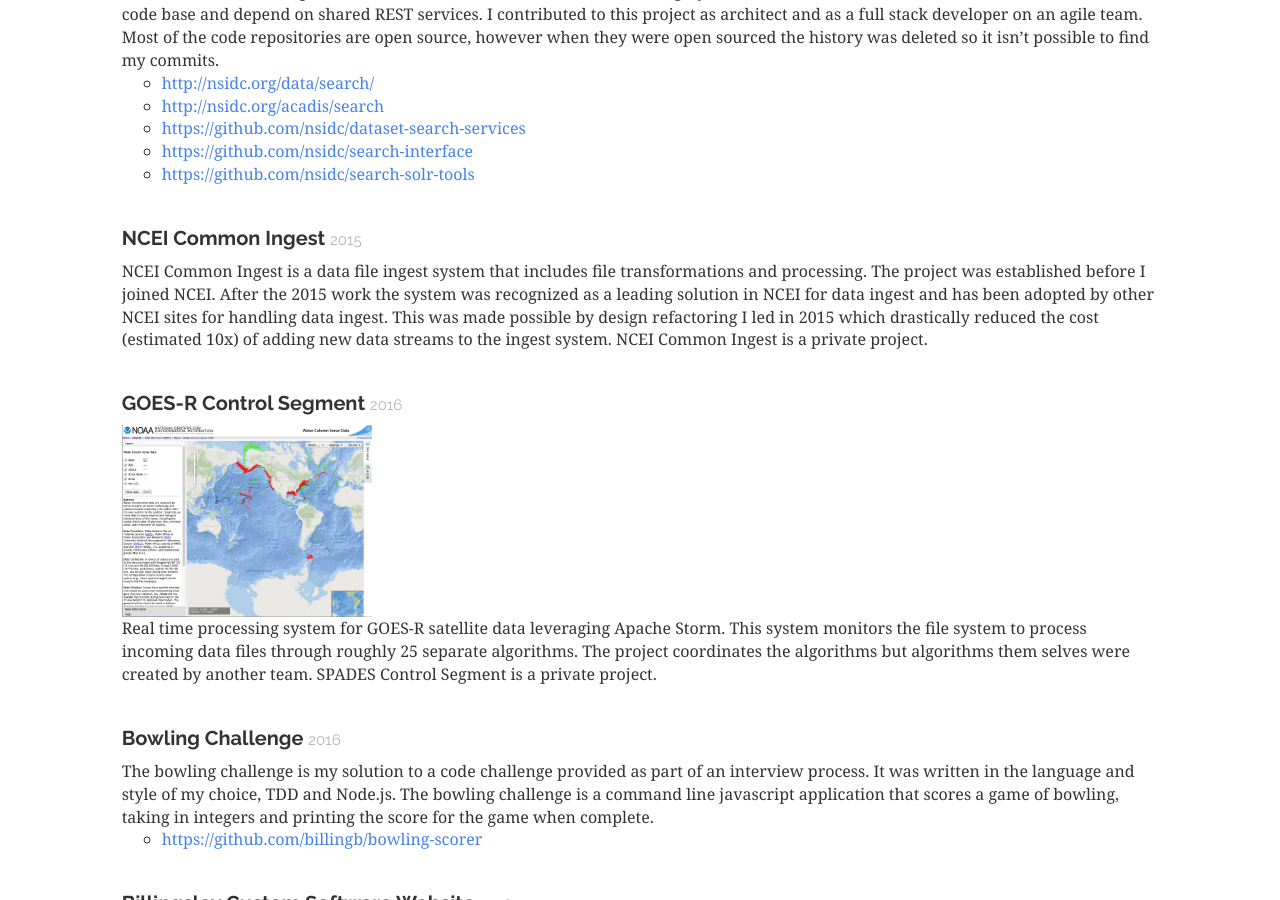
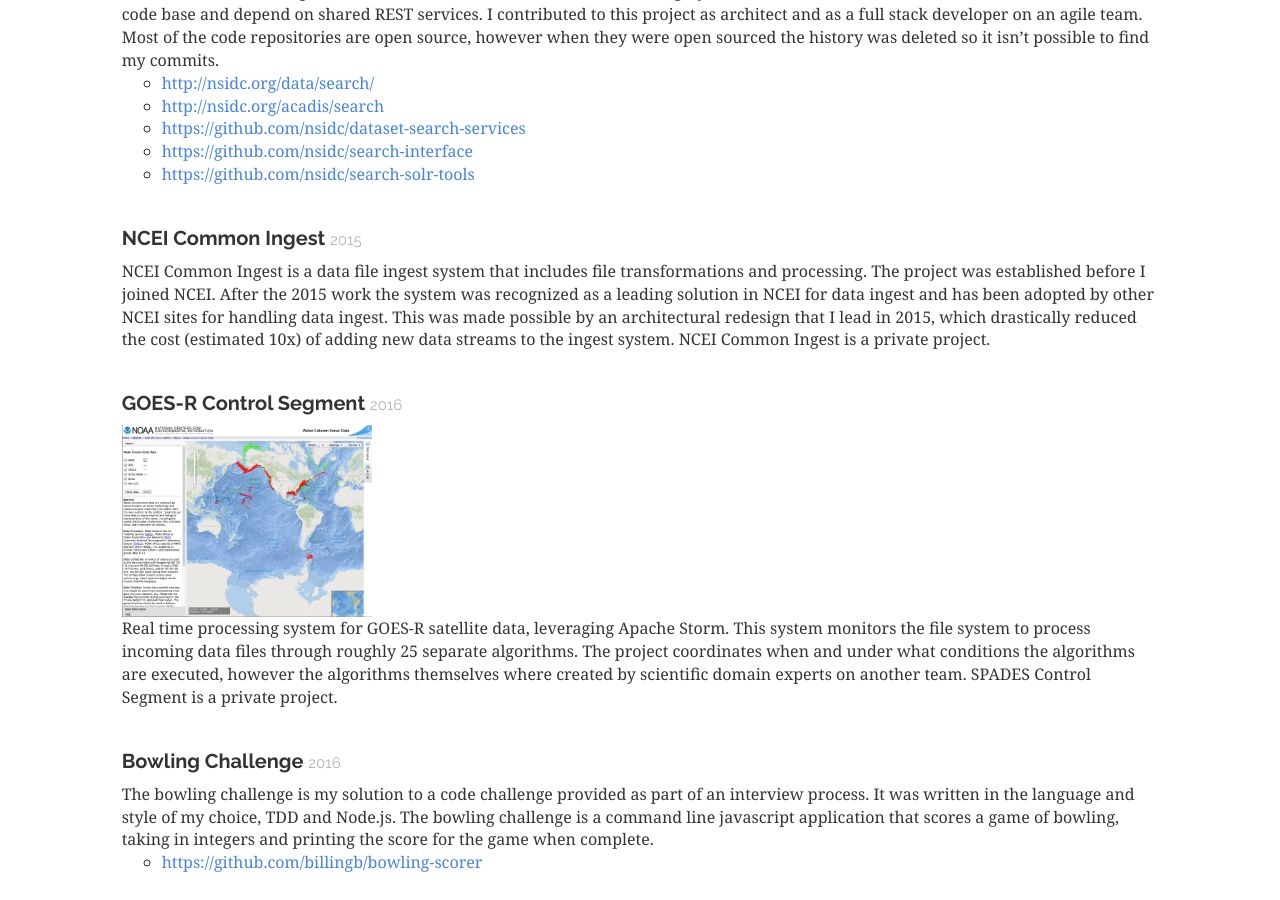
Before and after one commit to billingb/billingsley-custom-software-llc, a Jekyll site: the page built from portfolio.html, in a window 1280 px wide and 900 px high, scrolled down 393 px. Built offline with Jekyll 4.4.1, drawn with Linux system fonts in a browser that asks for light colours.

Commit message:
Making changes suggested by Danielle

```diff
--- a/about.html
+++ b/about.html
@@ -27,7 +27,7 @@
       Brendan also led adoption of agile methodologies including Scrum, Lean, Kanban and XP practices both as scrum master
       and as architect. He created and led multiple seminars for developers teaching Java basics, debugging,
       unit testing, Hibernate, JPA, Spring, PostgreSQL and PostGIS. In the architect role he presented posters and demos
-      at conferences and represented NSIDC to skake holders and funders presenting and discussing system architecture and implementations.
+      at conferences and represented NSIDC to stake holders and funders presenting and discussing system architecture and implementations.
     </p>
     <p>
       From 2003 to 2008 Brendan was at
--- a/portfolio.html
+++ b/portfolio.html
@@ -33,16 +33,18 @@
         <div class="description">NCEI Common Ingest is a data file ingest system that includes file transformations and
           processing. The project was established before I joined NCEI. After the 2015 work the system was recognized
           as a leading solution in NCEI for data ingest and has been adopted by other NCEI sites for handling data
-          ingest. This was made possible by design refactoring I led in 2015 which drastically reduced the cost
-          (estimated 10x) of adding new data streams to the ingest system. NCEI Common Ingest is a private project.</div>
+          ingest. This was made possible by an architectural redesign that I lead in 2015, which drastically
+          reduced the cost (estimated 10x) of adding new data streams to the ingest system. NCEI Common
+          Ingest is a private project.</div>
       </li>
 
       <li class="entry">
         <h4>GOES-R Control Segment <small>2016</small></h4>
         <img class="project-screenshot"  src="images/apps/water-column-sonar_700.png" alt="...">
-        <div class="description">Real time processing system for GOES-R satellite data leveraging Apache Storm. This system monitors the
+        <div class="description">Real time processing system for GOES-R satellite data, leveraging Apache Storm. This system monitors the
           file system to process incoming data files through roughly 25 separate algorithms. The project coordinates
-          the algorithms but algorithms them selves were created by another team. SPADES Control Segment is a
+          when and under what conditions the algorithms are executed, however the algorithms themselves
+          where created by scientific domain experts on another team. SPADES Control Segment is a
           private project.</div>
       </li>
 
--- a/services.html
+++ b/services.html
@@ -22,8 +22,8 @@
       and create both application and system architecture.</li>
 
       <li><h5 class="list-header">Other:</h5>
-      Don't see what you're looking for? Get in touch and I'll let you know if I can do what you need and if I can't
-        I can probably give a reference for someone who can!</li>
+        Get in touch and I'll let you know if I can get the job done, and if I can't, there's a good chance
+        I can give a reference to someone who can!</li>
     </ul>
   </div>
 </section>
```
Also changed, not shown: index.html (+4 -5 lines).
